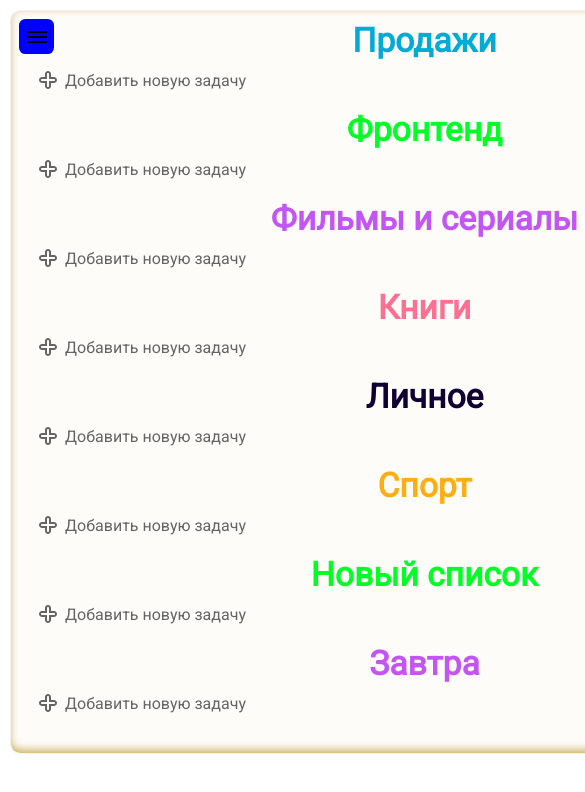
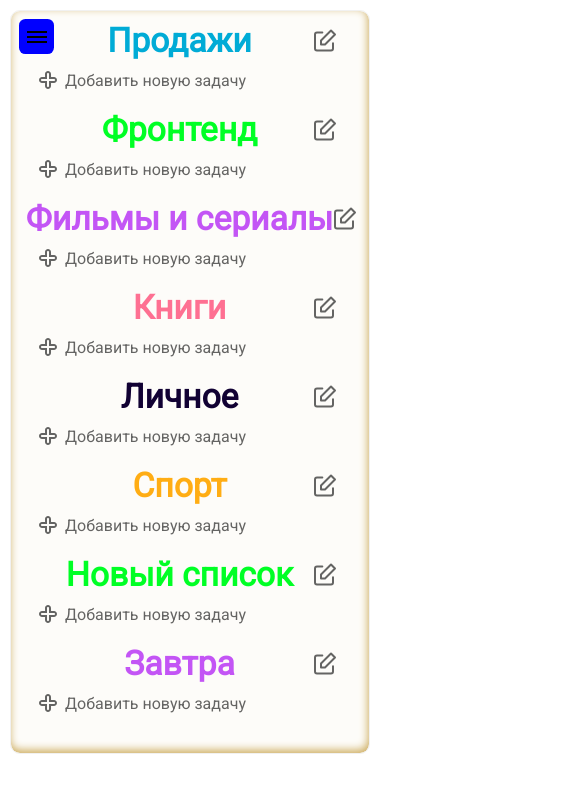
Before and after one commit to MaSkA6293/ToDo2-ReactMERNdeployToHeroku, a React (Create React App) app in the folder client/: page / in a window 390 px wide. Shown: the top 792 px of the page, 585 px wide, since content can reach past the window. Built offline with nearby package versions, Linux system fonts and the light colour scheme; data requests are answered from the project's data file.

Commit message:
correct css mobile

```diff
--- a/client/src/components/App/App.scss
+++ b/client/src/components/App/App.scss
@@ -50,6 +50,8 @@
     border-radius: 10px;
     border: 1px solid #f1f1f1;
     //max-width: auto;
+    max-width: auto;
+    min-width: auto;
     margin: 10px;
   }
   &__contentAll {
```
